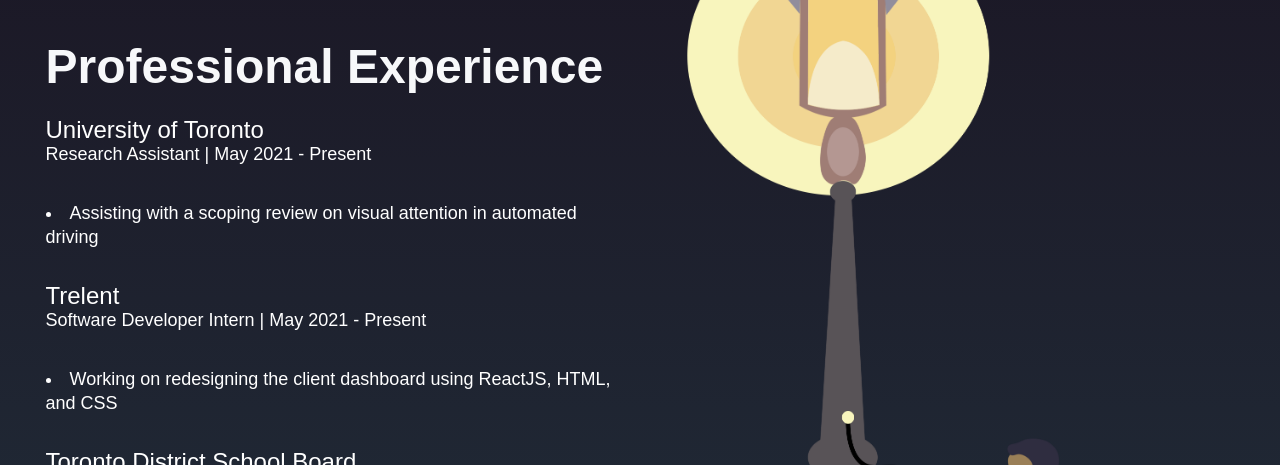
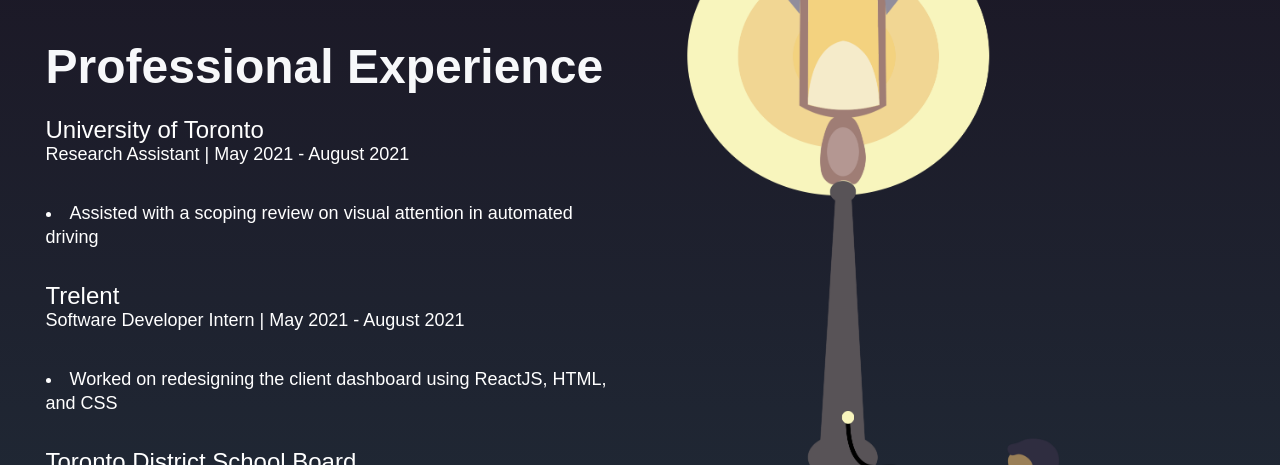
Before and after one commit to mansip2002/madebymansi, a React (Create React App) app: page / in a window 1280 px wide. Shown: the part 944-1409 px from the top of the page. Built offline with nearby package versions, Linux system fonts and the light colour scheme.

Commit message:
updated position dates and description

```diff
--- a/src/components/InfoSection/index.js
+++ b/src/components/InfoSection/index.js
@@ -21,11 +21,11 @@
                             University of Toronto
                             </CompanyName>
                             <PositionDates darkText={darkText}>
-                            Research Assistant | May 2021 - Present
+                            Research Assistant | May 2021 - August 2021
                             </PositionDates>
                             <RoleDescription darkText={darkText}>
                             <li>
-                            Assisting with a scoping review on visual attention in automated driving
+                            Assisted with a scoping review on visual attention in automated driving
                             </li>
                             </RoleDescription>
                             <CompanyName
@@ -34,11 +34,11 @@
                             Trelent
                             </CompanyName>
                             <PositionDates darkText={darkText}>
-                            Software Developer Intern | May 2021 - Present
+                            Software Developer Intern | May 2021 - August 2021
                             </PositionDates>
                             <RoleDescription darkText={darkText}>
                             <li>
-                            Working on redesigning the client dashboard using ReactJS, HTML, and CSS
+                            Worked on redesigning the client dashboard using ReactJS, HTML, and CSS
                             </li>
                             </RoleDescription>
                             <CompanyName
```
